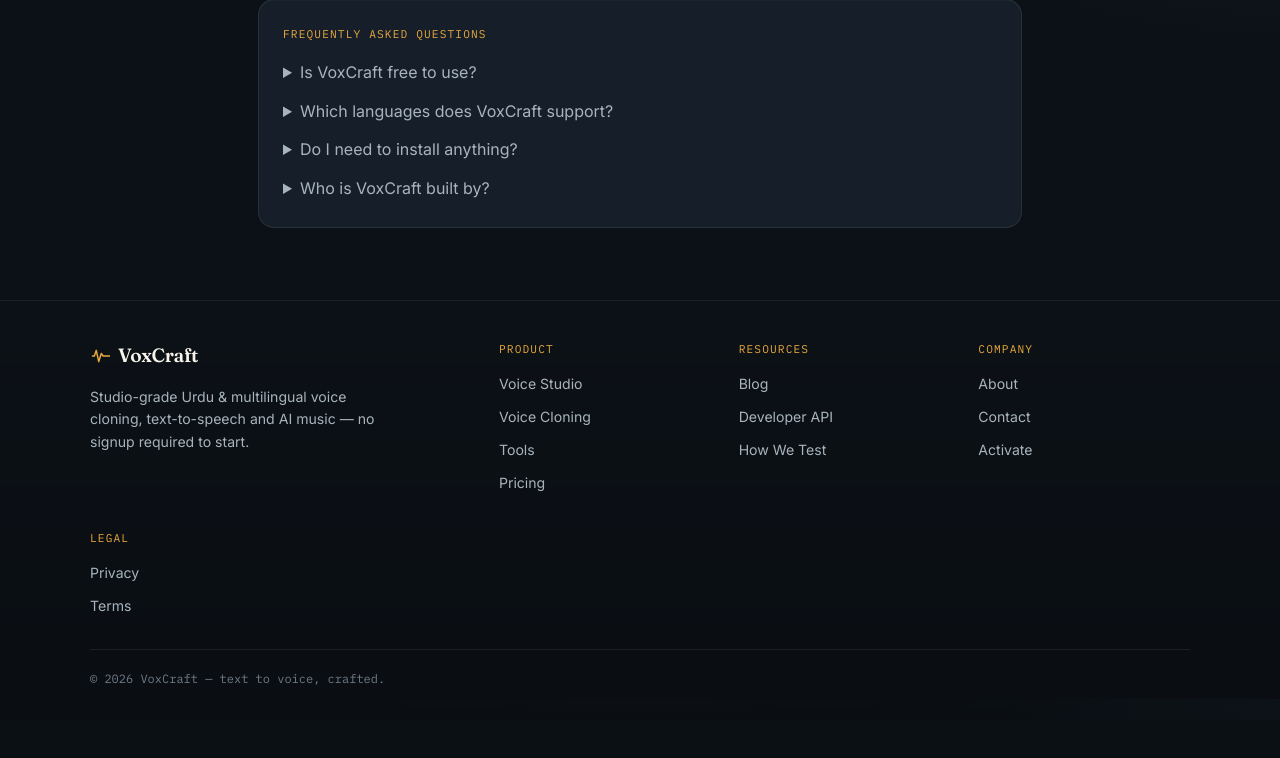
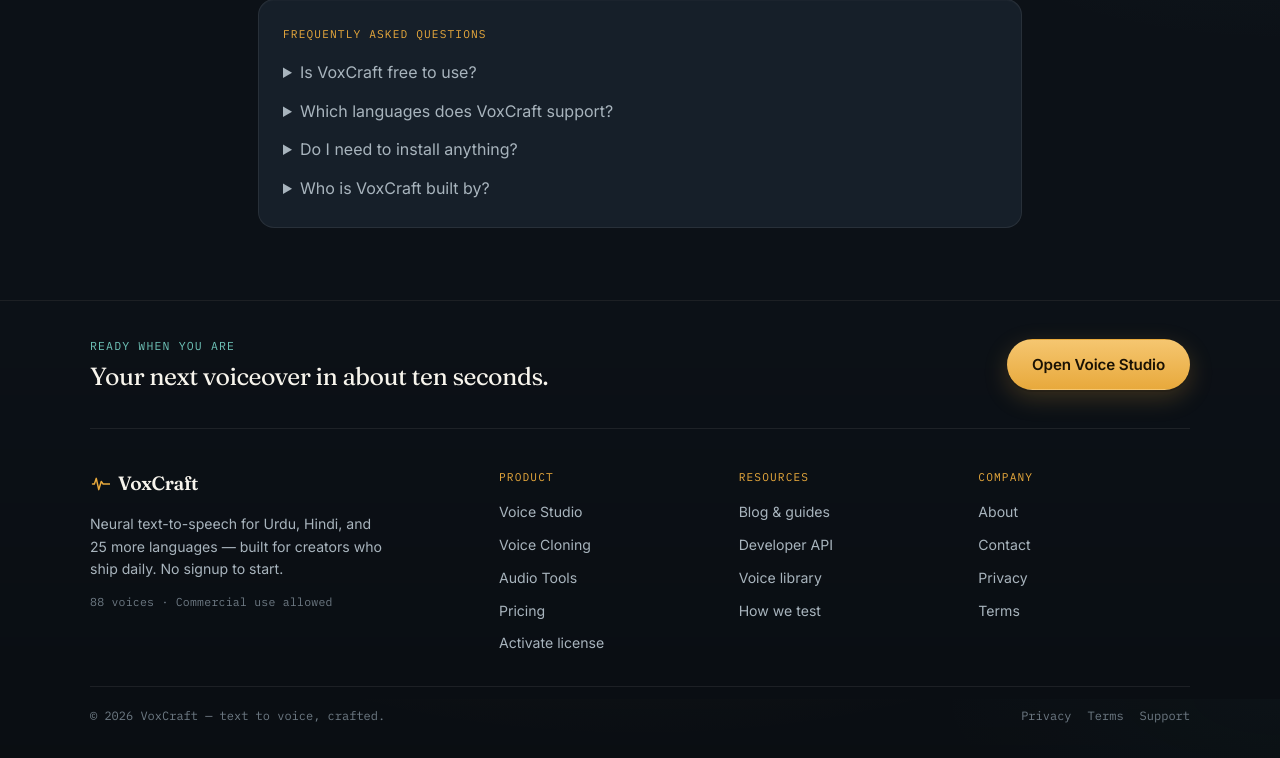
Before and after one commit to faisalchaudhary411/Audio-Studio, a Flask app: page /about in a window 1280 px wide. Shown: the part 1701-2459 px from the top of the page. Before the commit the page ends 2386 px from the top, so only its background shows below. Run offline with Flask 3, Linux system fonts and the light colour scheme; data comes from the database, SQL or seed files in the repository; data that the repository does not hold is empty; parts of the project's set-up code (start-up, migrations or seed data) failed here and were passed over; some libraries are stand-ins or nearby versions.

Commit message:
Add files via upload

```diff
--- a/templates/base.html
+++ b/templates/base.html
@@ -120,6 +120,14 @@
 </main>
 
 <footer class="footer">
+  <div class="footer__cta">
+    <div class="footer__cta-copy">
+      <span class="footer__cta-eyebrow">Ready when you are</span>
+      <p class="footer__cta-title">Your next voiceover in about ten seconds.</p>
+    </div>
+    <a href="{{ url_for('studio') }}" class="btn btn--brass">Open Voice Studio</a>
+  </div>
+
   <div class="footer__top">
     <div class="footer__brand-col">
       <a href="{{ url_for('landing') }}" class="footer__brand">
@@ -128,35 +136,39 @@
         </span>
         VoxCraft
       </a>
-      <p class="footer__tagline">Studio-grade Urdu &amp; multilingual voice cloning, text-to-speech and AI music — no signup required to start.</p>
+      <p class="footer__tagline">Neural text-to-speech for Urdu, Hindi, and 25 more languages — built for creators who ship daily. No signup to start.</p>
+      <p class="footer__meta">{{ voice_count_ctx|default(88) }} voices · Commercial use allowed</p>
     </div>
     <div class="footer__col">
       <span class="footer__col-title">Product</span>
       <a href="{{ url_for('studio') }}">Voice Studio</a>
       <a href="{{ url_for('voice_cloning') }}">Voice Cloning</a>
-      <a href="{{ url_for('tools_hub') }}">Tools</a>
+      <a href="{{ url_for('tools_hub') }}">Audio Tools</a>
       <a href="{{ url_for('pricing') }}">Pricing</a>
+      <a href="{{ url_for('activate') }}">Activate license</a>
     </div>
     <div class="footer__col">
       <span class="footer__col-title">Resources</span>
-      <a href="{{ url_for('blog_list') }}">Blog</a>
+      <a href="{{ url_for('blog_list') }}">Blog &amp; guides</a>
       <a href="{{ url_for('developers') }}">Developer API</a>
-      <a href="{{ url_for('how_we_test') }}">How We Test</a>
+      <a href="{{ url_for('landing') }}#voices">Voice library</a>
+      <a href="{{ url_for('how_we_test') }}">How we test</a>
     </div>
     <div class="footer__col">
       <span class="footer__col-title">Company</span>
       <a href="{{ url_for('about') }}">About</a>
       <a href="{{ url_for('contact') }}">Contact</a>
-      <a href="{{ url_for('activate') }}">Activate</a>
-    </div>
-    <div class="footer__col">
-      <span class="footer__col-title">Legal</span>
       <a href="{{ url_for('privacy') }}">Privacy</a>
       <a href="{{ url_for('terms') }}">Terms</a>
     </div>
   </div>
   <div class="footer__bottom">
     <span class="footer__copy">&copy; 2026 VoxCraft — text to voice, crafted.</span>
+    <span class="footer__bottom-links">
+      <a href="{{ url_for('privacy') }}">Privacy</a>
+      <a href="{{ url_for('terms') }}">Terms</a>
+      <a href="{{ url_for('contact') }}">Support</a>
+    </span>
   </div>
 </footer>
 
```
